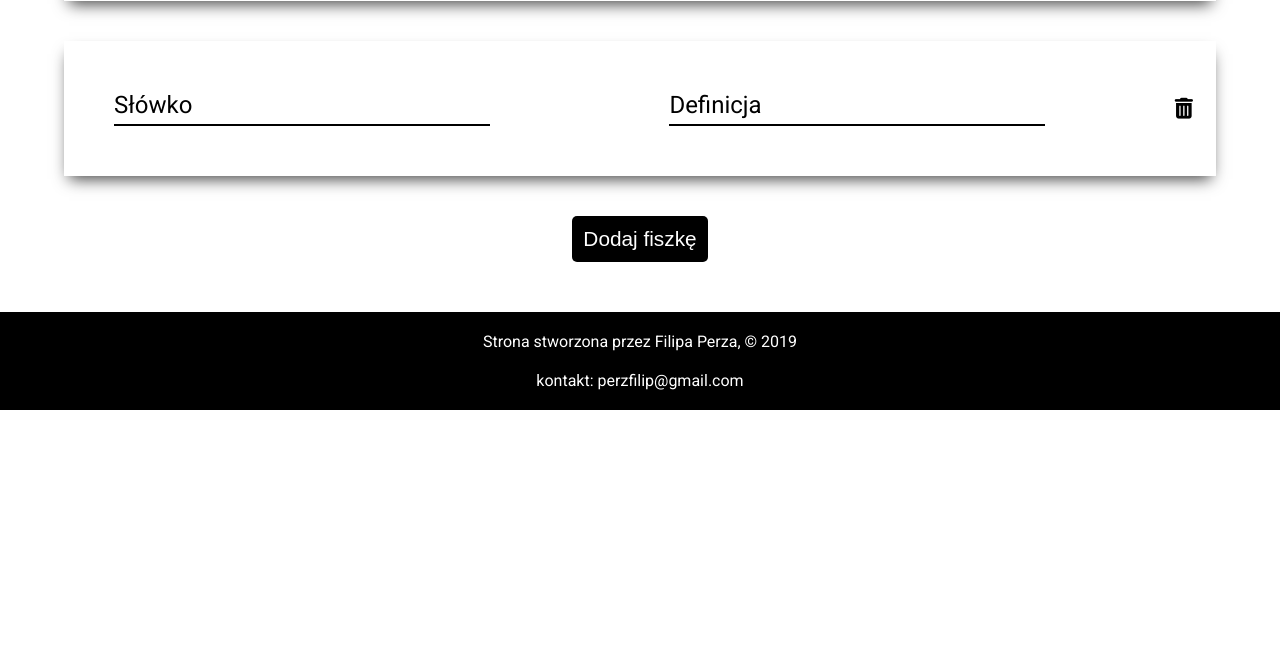
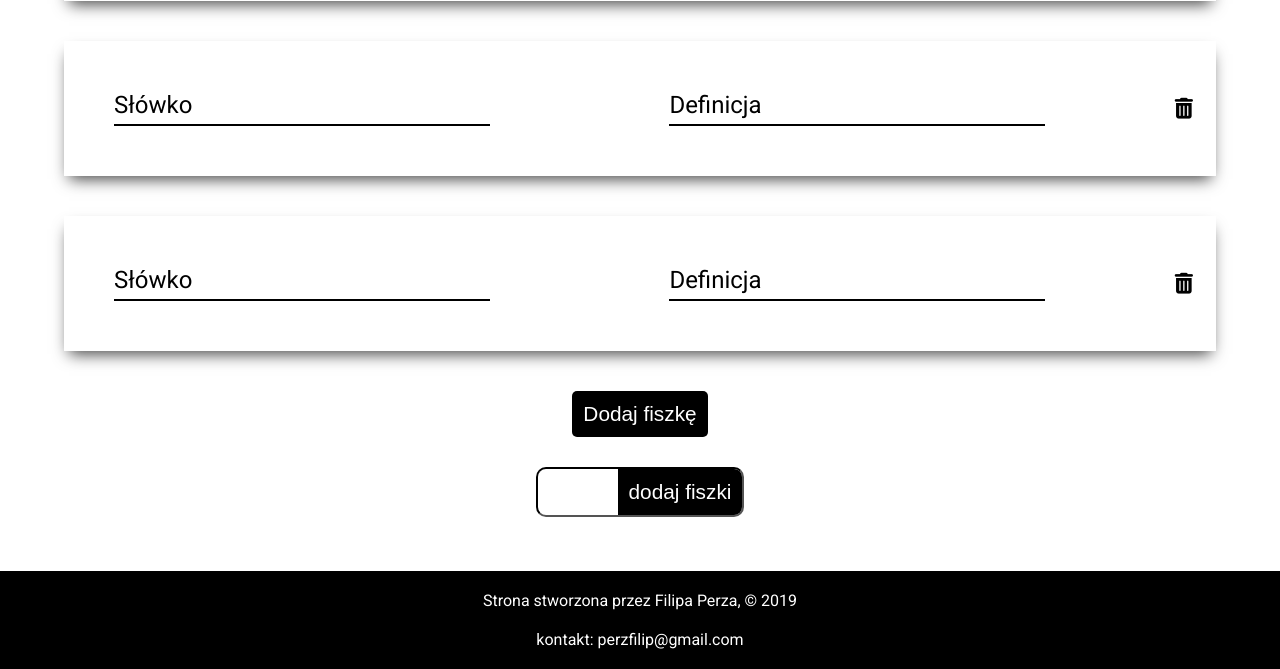
Before and after one commit to perzfilip/projekt_pai, a PHP site: page /create_sets.html in a window 1280 px wide. Shown: the part 1090-1759 px from the top of the page. Before the commit the page ends 1500 px from the top, so only its background shows below. Run offline with PHP 8.4, Linux system fonts and the light colour scheme; some libraries are stand-ins or nearby versions.

Commit message:
kilka fiszek na raz + poprawa name'ow

```diff
--- a/front/create_sets.html
+++ b/front/create_sets.html
@@ -29,7 +29,7 @@
             <section id="set_modify">
                 <div class="input set_title">
                     <div>
-                        <input type="text" name="title" placeholder=" " autocomplete="off" required>
+                        <input type="text" name="setTitle" placeholder=" " autocomplete="off" required>
                         <span>Nazwa zestawu</span>
                     </div>
                 </div>
@@ -67,27 +67,27 @@
                     <button type="button" class="list_trigger" onclick="wrap(this);">Wybierz klasy</button>
                     <div class="list">
                         <div class="checkbox">
-                            <input type="checkbox" id="checkbox_1" checked>
+                            <input type="checkbox" id="checkbox_1" name="class[]" checked>
                             <label for="checkbox_1">1D</label>
                             <span class="bgc"></span>
                         </div>
                         <div class="checkbox">
-                            <input type="checkbox" id="checkbox_2">
+                            <input type="checkbox" id="checkbox_2" name="class[]">
                             <label for="checkbox_2">2D</label>
                             <span class="bgc"></span>
                         </div>
                         <div class="checkbox">
-                            <input type="checkbox" id="checkbox_3">
+                            <input type="checkbox" id="checkbox_3" name="class[]">
                             <label for="checkbox_3">3D</label>
                             <span class="bgc"></span>
                         </div>
                         <div class="checkbox">
-                            <input type="checkbox" id="checkbox_4">
+                            <input type="checkbox" id="checkbox_4" name="class[]">
                             <label for="checkbox_4">4D</label>
                             <span class="bgc"></span>
                         </div>
                         <div class="checkbox">
-                            <input type="checkbox" id="checkbox_5">
+                            <input type="checkbox" id="checkbox_5" name="class[]">
                             <label for="checkbox_5">1D</label>
                             <span class="bgc"></span>
                         </div>
@@ -100,13 +100,13 @@
                     <div class="one_flashcard">
                         <div class="input">
                             <div>
-                                <input type="text" name="title" placeholder=" " autocomplete="off" required>
+                                <input type="text" name="slowko[]" placeholder=" " autocomplete="off" required>
                                 <span>Słówko</span>
                             </div>
                         </div>
                         <div class="input">
                             <div>
-                                <input type="text" name="title" placeholder=" " autocomplete="off" required>
+                                <input type="text" name="definicja[]" placeholder=" " autocomplete="off" required>
                                 <span>Definicja</span>
                             </div>
                         </div>
@@ -119,13 +119,13 @@
                     <div class="one_flashcard">
                         <div class="input">
                             <div>
-                                <input type="text" name="title" placeholder=" " autocomplete="off" required>
+                                <input type="text" name="slowko[]" placeholder=" " autocomplete="off" required>
                                 <span>Słówko</span>
                             </div>
                         </div>
                         <div class="input">
                             <div>
-                                <input type="text" name="title" placeholder=" " autocomplete="off" required>
+                                <input type="text" name="definicja[]" placeholder=" " autocomplete="off" required>
                                 <span>Definicja</span>
                             </div>
                         </div>
@@ -138,13 +138,13 @@
                     <div class="one_flashcard">
                         <div class="input">
                             <div>
-                                <input type="text" name="title" placeholder=" " autocomplete="off" required>
+                                <input type="text" name="slowko[]" placeholder=" " autocomplete="off" required>
                                 <span>Słówko</span>
                             </div>
                         </div>
                         <div class="input">
                             <div>
-                                <input type="text" name="title" placeholder=" " autocomplete="off" required>
+                                <input type="text" name="definicja[]" placeholder=" " autocomplete="off" required>
                                 <span>Definicja</span>
                             </div>
                         </div>
@@ -157,13 +157,13 @@
                     <div class="one_flashcard">
                         <div class="input">
                             <div>
-                                <input type="text" name="title" placeholder=" " autocomplete="off" required>
+                                <input type="text" name="slowko[]" placeholder=" " autocomplete="off" required>
                                 <span>Słówko</span>
                             </div>
                         </div>
                         <div class="input">
                             <div>
-                                <input type="text" name="title" placeholder=" " autocomplete="off" required>
+                                <input type="text" name="definicja[]" placeholder=" " autocomplete="off" required>
                                 <span>Definicja</span>
                             </div>
                         </div>
@@ -176,13 +176,13 @@
                     <div class="one_flashcard">
                         <div class="input">
                             <div>
-                                <input type="text" name="title" placeholder=" " autocomplete="off" required>
+                                <input type="text" name="slowko[]" placeholder=" " autocomplete="off" required>
                                 <span>Słówko</span>
                             </div>
                         </div>
                         <div class="input">
                             <div>
-                                <input type="text" name="title" placeholder=" " autocomplete="off" required>
+                                <input type="text" name="definicja[]" placeholder=" " autocomplete="off" required>
                                 <span>Definicja</span>
                             </div>
                         </div>
@@ -192,10 +192,33 @@
                             </button>
                         </div>
                     </div>
-
-
+                    <div class="one_flashcard">
+                        <div class="input">
+                            <div>
+                                <input type="text" name="slowko[]" placeholder=" " autocomplete="off" required>
+                                <span>Słówko</span>
+                            </div>
+                        </div>
+                        <div class="input">
+                            <div>
+                                <input type="text" name="definicja[]" placeholder=" " autocomplete="off" required>
+                                <span>Definicja</span>
+                            </div>
+                        </div>
+                        <div class="delete">
+                            <button type="button">
+                                <i class="fas fa-trash-alt"></i>
+                            </button>
+                        </div>
+                    </div>
                 </div>
-                <button type="button" class="add_flashcard">Dodaj fiszkę</button>
+                <div class="add_buttons">
+                    <button type="button" class="add_flashcard">Dodaj fiszkę</button>
+                    <div>
+                        <input type="number" id="flashcardNumber">
+                        <button type="button" class="add_flashcard">dodaj fiszki</button>
+                    </div>
+                </div>
             </section>
         </section>
     </form>
@@ -211,10 +234,7 @@
 </body>
 </html>
 <!--
-todo dodawanie kilku fiszek na raz
 todo tabowanie miedzy fiszkami zeby pokazywalo kolejne
-todo wrzucic to wszystko w forma bo to musi byc formularz
-todo ogarnac inputy zeby do jednej tablicy dawaly dane
 todo zrobic podstrone zarzadzanie kontem
 todo zarzadzanie uzytkownikami
 todo spiac wszystko razem zeby przeklikiwanie itp wszystko dzialalo
--- a/front/css/style.css
+++ b/front/css/style.css
@@ -769,11 +769,11 @@ footer section {
     color: black;
 }
 
-#flashcards_mod input {
+#flashcards_mod input[type="text"] {
     border-bottom: 2px solid black;
 }
 
-#flashcards_mod input:focus {
+#flashcards_mod input[type="text"]:focus {
     border-bottom: 2px solid #0085ff;
 }
 
@@ -805,6 +805,44 @@ footer section {
     background-color: transparent;
     border: none;
     font-size: 1.3em;
+}
+
+.add_buttons {
+    text-align: center;
+}
+
+.add_buttons > div > input[type="number"]:focus {
+    outline: none !important;
+}
+
+.add_buttons div input[type="number"]::-webkit-inner-spin-button {
+    -webkit-appearance: none;
+}
+
+.add_buttons > div > input[type="number"] {
+    text-align: center;
+    margin: 0;
+    border: none;
+    width: 80px;
+    font-size: 1.3em;
+    outline: none;
+    float: left;
+    margin-top: 8px;
+}
+
+.add_buttons > div > button {
+    display: inline-block;
+    margin: 0;
+    float: left;
+    border-radius: 0;
+}
+
+.add_buttons > div {
+    display: inline-block;
+    border: 2px inset black;
+    border-radius: 10px;
+    overflow: hidden;
+    margin: 30px auto 0;
 }
 
 @media only screen and (max-width: 1360px) {
--- a/front/js/script.js
+++ b/front/js/script.js
@@ -58,3 +58,9 @@ function deleteFlashcard(e) {
 window.onload = initListeners();
 
 document.querySelector("button.add_flashcard").addEventListener("click", addFlashcard);
+document.querySelector(".add_buttons > div > button").addEventListener("click", () => {
+   let amount = document.getElementById("flashcardNumber").value;
+   for(let i = 0; i < amount; i++) {
+       addFlashcard();
+   }
+});
```
